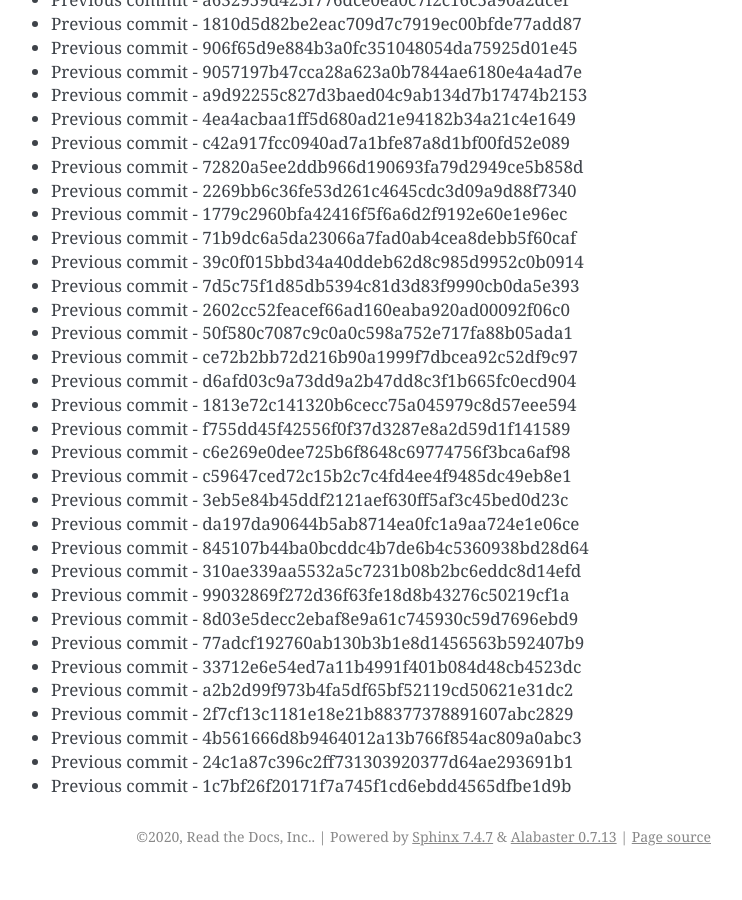
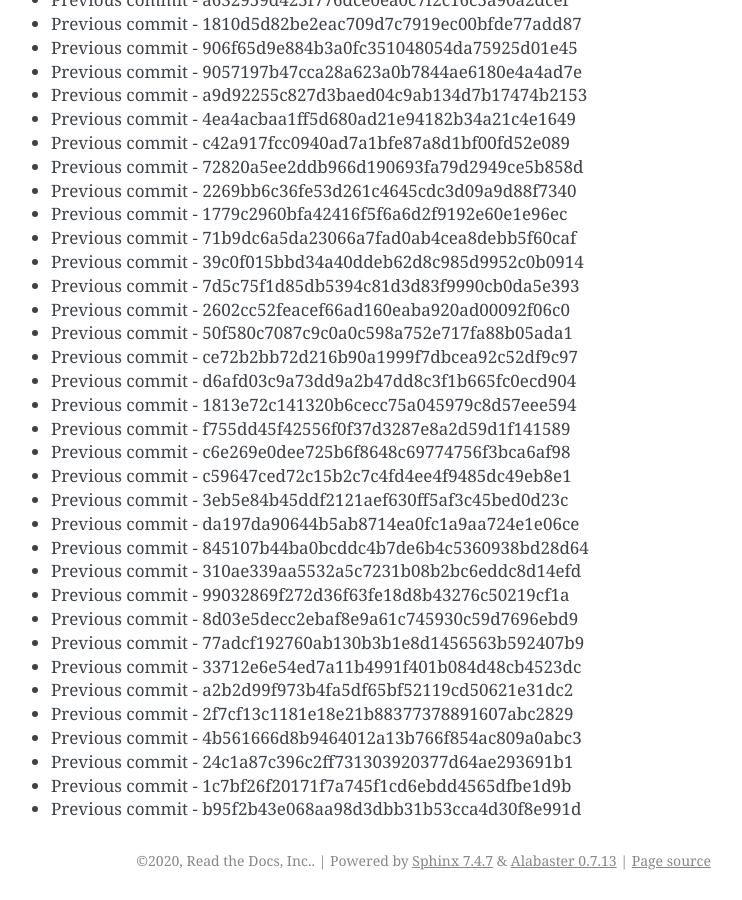
Before and after one commit to readthedocs/rtd-git-stresstest, a Sphinx documentation site: the page built from docs/updates.rst, in a window 1280 px wide and 900 px high, scrolled down 35946 px. Shown: the whole window, without its empty margins (399-1141 px from the left). Built offline with Sphinx 7.4.7, drawn with Linux system fonts in a browser that asks for light colours; before the commit the page ends 36822 px from its top, so only the background shows below that.

Commit message:
Generating commit from previous: b95f2b43e068aa98d3dbb31b53cca4d30f8e991d

```diff
--- a/docs/updates.rst
+++ b/docs/updates.rst
@@ -1542,3 +1542,4 @@ It can be tested for any performance characteristics.
 * Previous commit - 4b561666d8b9464012a13b766f854ac809a0abc3
 * Previous commit - 24c1a87c396c2ff731303920377d64ae293691b1
 * Previous commit - 1c7bf26f20171f7a745f1cd6ebdd4565dfbe1d9b
+* Previous commit - b95f2b43e068aa98d3dbb31b53cca4d30f8e991d
```
